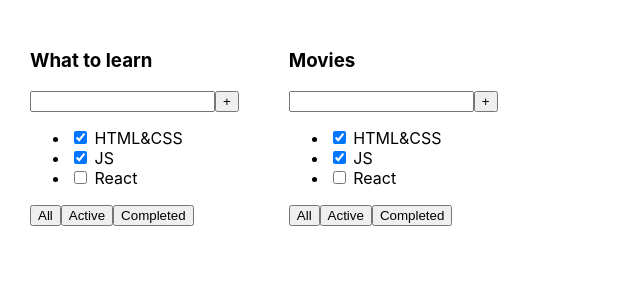
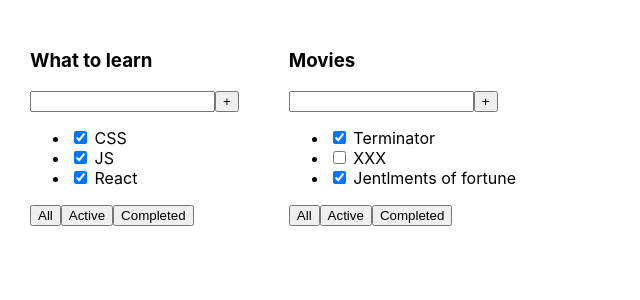
Before and after one commit to DmitryMN/incubator-todolist, a React (Create React App) app: page / in a window 1280 px wide. Shown: the top 300 px of the page, without its empty margins (0-640 px from the left). Built offline with nearby package versions, Linux system fonts and the light colour scheme.

Commit message:
add tasks

```diff
--- a/src/App.tsx
+++ b/src/App.tsx
@@ -10,10 +10,16 @@
         {id: 3, title: "React", isDone: true}
     ];
 
+    let tasks2 = [
+        {id: 1, title: "Terminator", isDone: true},
+        {id: 2, title: "XXX", isDone: false},
+        {id: 3, title: "Jentlments of fortune", isDone: true}
+    ];
+
     return (
         <div className="App">
-            <ToDoList title="What to learn"/>
-            <ToDoList title="Movies"/>
+            <ToDoList title="What to learn" tasks={tasks1}/>
+            <ToDoList title="Movies" tasks={tasks2}/>
         </div>
     );
 }
--- a/src/components/ToDoList.tsx
+++ b/src/components/ToDoList.tsx
@@ -1,7 +1,14 @@
 import React from "react";
 
+type TasksType = {
+    id: number,
+    title: string,
+    isDone: boolean
+}
+
 type propsToDoListType = {
-    title: string
+    title: string,
+    tasks: Array<TasksType>
 }
 
 function ToDoList(props: propsToDoListType) {
@@ -13,9 +20,9 @@
                 <button>+</button>
             </div>
             <ul>
-                <li><input type="checkbox" checked={true}/> <span>HTML&CSS</span></li>
-                <li><input type="checkbox" checked={true}/> <span>JS</span></li>
-                <li><input type="checkbox" checked={false}/> <span>React</span></li>
+                <li><input type="checkbox" checked={props.tasks[0].isDone}/> <span>{props.tasks[0].title}</span></li>
+                <li><input type="checkbox" checked={props.tasks[1].isDone}/> <span>{props.tasks[1].title}</span></li>
+                <li><input type="checkbox" checked={props.tasks[2].isDone}/> <span>{props.tasks[2].title}</span></li>
             </ul>
             <div>
                 <button>All</button>
```
